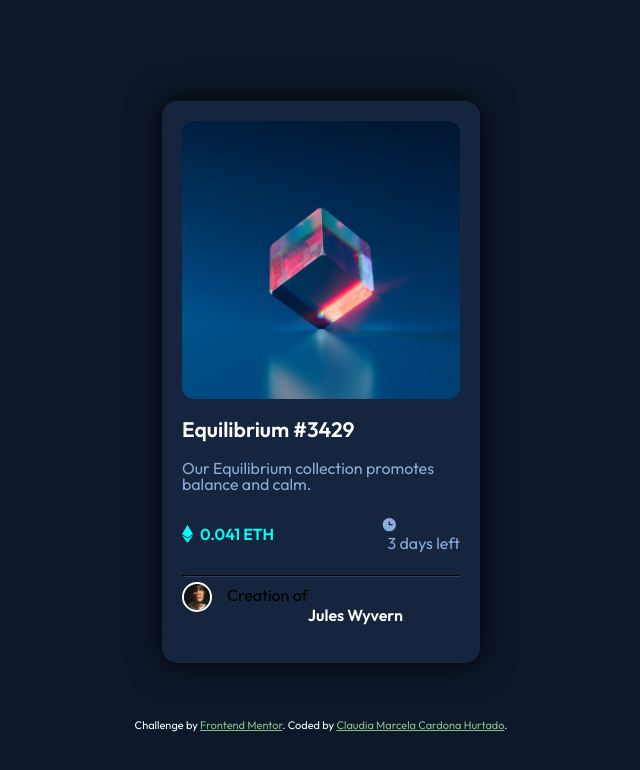
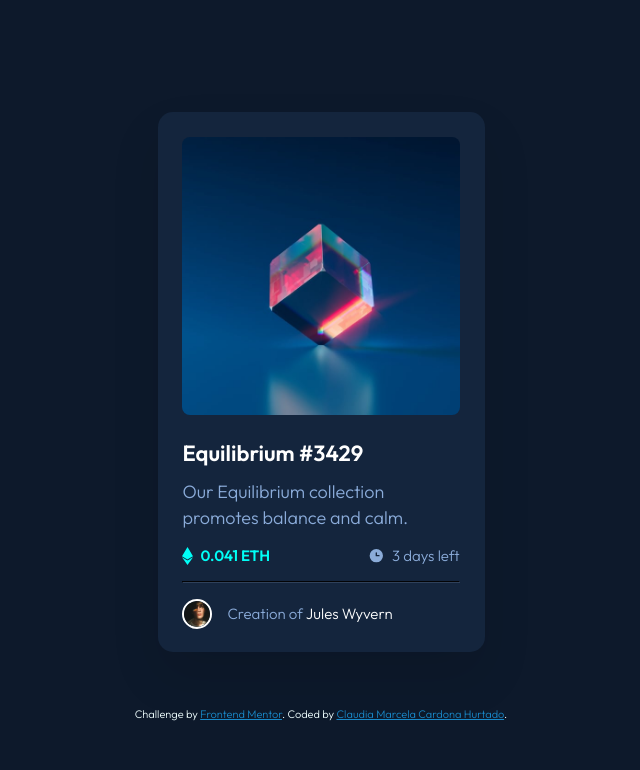
Before and after one commit to claumcarh/fem-nft-preview-card-component, a website built with Vite: page src/index.html in a window 1280 px wide. Shown: the whole page, without its empty margins (319-959 px from the left). Built offline with nearby package versions, Linux system fonts and the light colour scheme.

Commit message:
Se corrigen los estilos.

```diff
--- a/src/assets/styles/_globals.scss
+++ b/src/assets/styles/_globals.scss
@@ -8,6 +8,7 @@
 
 body {
  font-family: 'Outfit', sans-serif;
+ font-weight: 300;
  background: hsl(217, 54%, 11%);
  display: flex;
  flex-direction: column;
--- a/src/assets/styles/components/attribution.scss
+++ b/src/assets/styles/components/attribution.scss
@@ -3,4 +3,4 @@
   margin-top: 25px;
   color: azure;
 }
-.attribution a { color: hsl(117, 33%, 63%); }
+.attribution a { color: hsl(202, 78%, 44%); }
--- a/src/assets/styles/components/card.scss
+++ b/src/assets/styles/components/card.scss
@@ -1,14 +1,19 @@
 .card {
   $card: &;
+  max-width: 20.4375rem;
   margin: 2rem 1rem;
-  padding: 20px;
+  padding: 1.56rem 1.56rem 1.44rem;
   background-color: hsl(216, 50%, 16%);
-  border-radius: 15px;
-  box-shadow: 0px 0px
-  30px 5px rgba(0,0,0,0.75);
+  border-radius: 0.9375rem;
+  box-shadow: 0 25px 50px 0 rgba(0,0,0,0.10);
+
+  @media screen and (min-width: 1440px) {
+    max-width: 21.875rem;
+    padding: 1.5rem 1.5rem 2rem;
+  }
 
   &__img-top {
-    border-radius: 12px;
+    border-radius: 0.5rem;
     overflow: hidden;
     position: relative;
 
@@ -32,44 +37,66 @@
     width: 100%;
     background-color: hsla(178, 100%, 50%, 0.4);
     display: none;
+    &:hover {
+      cursor: pointer;
+    }
   }
 
   &__img-overlay img {
     position: absolute;
     width: 50px;
-    left: 50px;
-    top: 50px;
+    left: 50%;
+    top: 50%;
     transform: translate(-50%,-50%);
   }
 
-  &__box-text a {
+  &__title a {
     color: #FFF;
     text-decoration: none;
     font-weight: 600;
-    font-size: 21px;
-    padding: 20px 0;
+    font-size: 1.375rem;
+    line-height: normal;
+    padding: 1.5rem 0 0.75rem;
     display: inline-block;
+
+
+    @media screen and (min-width: 1440px) {
+      padding-bottom: 1rem;
+    }
+
+    &:hover {
+      color: hsla(178, 100%, 50%);
+    }
   }
 
-  &__box-text a:hover {
-    color: hsla(178, 100%, 50%);
-  }
 
   &__description {
     color: hsl(215, 51%, 70%);
+    line-height: 1.625rem;
+    font-size: 1.125rem;
   }
 
   &__flex {
     display: flex;
     align-items: center;
     justify-content: space-between;
-    padding: 24px 0;
+    padding: 1rem 0;
+
+    @media screen and (min-width: 1440px) {
+      padding: 1.5rem 0;
+    }
   }
 
 
-  &__eth, .days {
+  &__eth,
+  &__days {
     display: flex;
     align-items: center;
+    font-size: 0.9375rem;
+
+    @media screen and (min-width: 1440px) {
+      font-size: 1rem;
+    }
   }
 
   &__eth p {
@@ -90,8 +117,14 @@
 
   &__author {
     display: flex;
-    align-content: center;
-    padding-top: 5px;
+    align-items: center;
+    padding-top: 1rem;
+    font-size: 0.9375rem;
+    color: hsl(215, 51%, 70%);
+
+    @media screen and (min-width: 1440px) {
+      font-size: 1rem;
+    }
   }
 
   &__author img {
@@ -102,12 +135,12 @@
     margin-right: 15px;
   }
 
-  &__author P a.name {
+  &__author-name {
+    text-decoration: none;
     color: #FFF;
-    font-size: 16px;
-  }
 
-  &__author P a.name:hover {
-    color: hsl(178, 100%, 50%);
+    &:hover {
+      color: hsl(178, 100%, 50%);
+    }
   }
 }
--- a/src/assets/styles/components/main.scss
+++ b/src/assets/styles/components/main.scss
@@ -1,4 +1,3 @@
 .main {
-  max-width: 350px;
   margin: 0 auto;
 }
--- a/src/index.html
+++ b/src/index.html
@@ -17,7 +17,7 @@
       </div>
     </div>
     <div class="card__box-text">
-      <a href="#"> Equilibrium #3429</a>
+      <h1 class="card__title"><a href="#"> Equilibrium #3429</a></h1>
       <p class="card__description">Our Equilibrium collection promotes balance and calm.</p>
       <div class="card__flex">
         <div class="card__eth">
@@ -32,7 +32,7 @@
       <hr>
       <div class="card__author">
         <img src="./assets/images/image-avatar.png" alt="" />
-        <p class="card__author">Creation of <a href="#" class="name">Jules Wyvern</a></p>
+        <p class="card__author-text">Creation of <a href="#" class="card__author-name">Jules Wyvern</a></p>
       </div>
     </div>
   </article>
```
